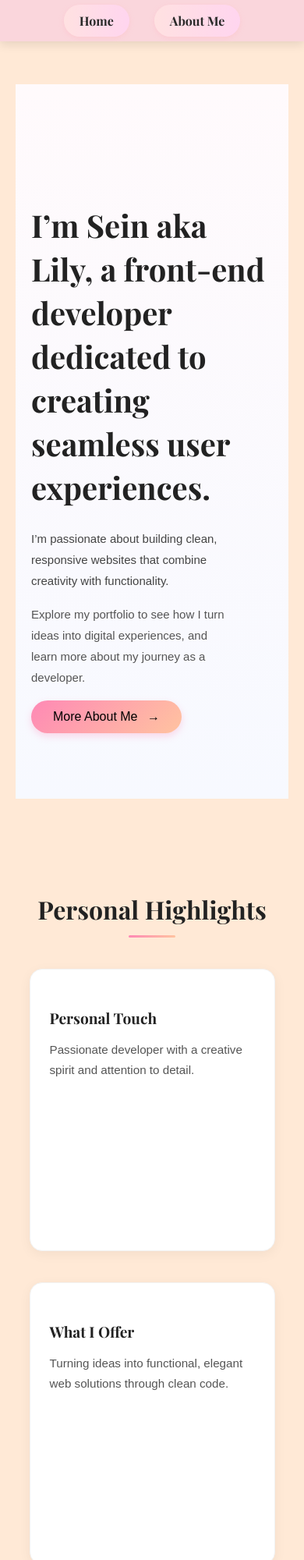
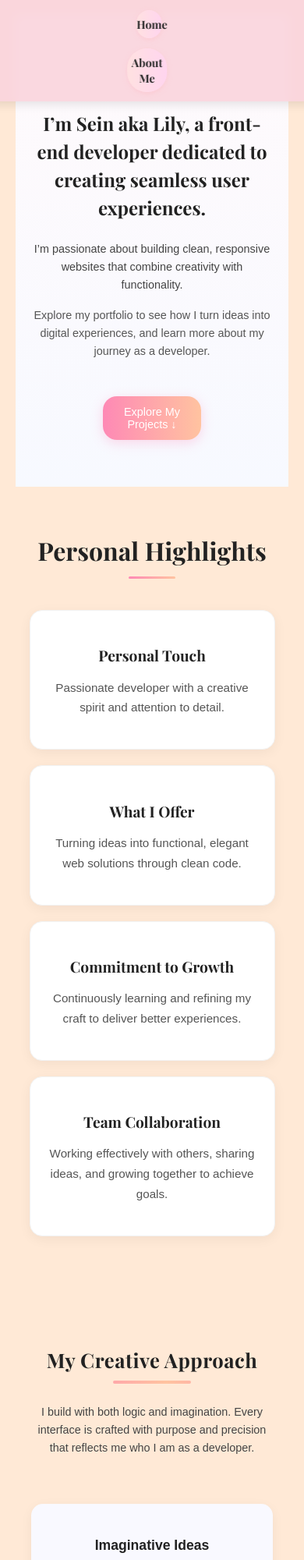
Before and after one commit to seinlei/slhn-curriculum-vitae, a plain HTML site: page index.html in a window 390 px wide. Shown: the top 2000 px of the page at 78% size. Drawn offline with nearby package versions, Linux system fonts and the light colour scheme; a web font is replaced by a local one.

Commit message:
Updated Design

```diff
--- a/index.html
+++ b/index.html
@@ -44,7 +44,15 @@
                     journey as a developer.
                 </p>
 
-                <a href="aboutme.html" class="about-me-button">More About Me <span class="arrow">→</span></a>
+                <div class="project-box">
+                    <button class="project-toggle">Explore My Projects ↓</button>
+                    <div class="project-dropdown">
+                        <a href="https://askkaibysein.netlify.app/" target="_blank">Mini Chatbot</a>
+                        <a href="https://table-creator-bysein.netlify.app/" target="_blank">Smart Table Creator</a>
+                        <a href="https://seinlei.github.io/bunnypopslhn/" target="_blank">Bunny Pop WebGame</a>
+                    </div>
+                </div>
+
             </div>
         </section>
 
@@ -71,14 +79,35 @@
         </section>
 
 
+        <section class="creative-approach">
+            <div class="approach-container">
+                <h2 class="approach-title">My Creative Approach</h2>
+                <div class="title-accent"></div>
 
+                <p class="approach-intro">
+                    I build with both logic and imagination. Every interface is crafted with purpose and precision that
+                    reflects me who I am as a developer.
+                </p>
 
-        <section class="quote-section">
-            <div class="quote-container">
-                <p class="quote-text">"There is always a way if you keep walking."</p>
-                <p class="quote-author">- Sein</p>
+                <div class="approach-cards">
+                    <div class="approach-card">
+                        <h3>Imaginative Ideas</h3>
+                        <p>I turn inspiration into clear and modern layouts that feel effortless.</p>
+                    </div>
+
+                    <div class="approach-card">
+                        <h3>Clean Execution</h3>
+                        <p>I focus on details that make each project consistent and polished.</p>
+                    </div>
+
+                    <div class="approach-card">
+                        <h3>Human Touch</h3>
+                        <p>I design for people to create experiences that feel natural and cool.</p>
+                    </div>
+                </div>
             </div>
         </section>
+
 
 
     </main>
@@ -91,7 +120,12 @@
                 <a href="https://github.com/seinlei" target="_blank">GitHub</a>
                 <a href="mailto:seinleihtarnee@gmail.com">Email</a>
             </div>
-            <p class="footer-copy">© 2025 Sein. All rights reserved.</p>
+            <p class="footer-copy"> © 2025 Sein. All rights reserved.</p>
+
+            <!-- <div class="footer-quote">
+                <p class="quote-text">“There is always a way if you keep walking.”</p>
+                <p class="quote-author">— Sein</p>
+            </div> -->
         </div>
     </footer>
 
--- a/styles/style1.css
+++ b/styles/style1.css
@@ -103,57 +103,74 @@ main {
     color: #555;
 }
 
-/* More About Me Button */
-
-.about-me-button {
+/* Explore My Projects Box */
+.project-box {
+  position: relative;
   display: inline-block;
-    padding: 12px 28px;
-    font-family: 'Poppins', sans-serif;
-    font-weight: 500;
-    font-size: 1rem;
-    color: black;
-    text-decoration: none;
-    border-radius: 30px;
-    background: linear-gradient(135deg, #fe89b5, #ffc3a0);
-    box-shadow: 0 4px 10px rgba(254, 137, 181, 0.3);
-    transition: all 0.3s ease;
-    position: relative;
-    overflow: hidden;
+  margin-top: 40px;
 }
 
-
-.about-me-button::before {
-    content: "";
-    position: absolute;
-    top: 0;
-    left: -75%;
-    width: 50%;
-    height: 100%;
-    background: linear-gradient(120deg, rgba(255, 255, 255, 0.3) 0%, rgba(255, 255, 255, 0) 100%);
-    transform: skewX(-20deg);
-    transition: all 0.6s ease;
+.project-toggle {
+  background: linear-gradient(90deg, #fe89b5, #ffc3a0);
+  color: #fff;
+  font-family: 'Poppins', sans-serif;
+  font-size: 1rem;
+  font-weight: 500;
+  padding: 14px 38px;
+  border: none;
+  border-radius: 18px;
+  cursor: pointer;
+  box-shadow: 0 4px 15px rgba(254, 137, 181, 0.3);
+  transition: all 0.3s ease;
 }
 
-.about-me-button:hover::before {
-    left: 130%;
+.project-toggle:hover {
+  transform: translateY(-3px);
+  box-shadow: 0 6px 20px rgba(254, 137, 181, 0.45);
 }
 
-.about-me-button:hover {
-    transform: translateY(-3px);
-    box-shadow: 0 8px 18px rgba(254, 137, 181, 0.4);
-    background: linear-gradient(135deg, #fe7fa7, #ffbfa6);
+/* Dropdown menu */
+.project-dropdown {
+  position: absolute;
+  left: 50%;
+  transform: translateX(-50%);
+  top: 110%;
+  background: #f0b1b1;
+  border-radius: 15px;
+  box-shadow: 0 6px 25px rgba(0, 0, 0, 0.1);
+  width: 240px;
+  padding: 15px 0;
+  opacity: 0;
+  visibility: hidden;
+  transition: opacity 0.4s ease, top 0.4s ease;
+  z-index: 10;
 }
 
-.arrow {
-    margin-left: 8px;
-    transition: transform 0.3s ease;
+.project-box:hover .project-dropdown {
+  opacity: 1;
+  visibility: visible;
+  top: 120%;
 }
 
-.about-me-button:hover .arrow {
-    transform: translateX(4px);
+/* Dropdown links */
+.project-dropdown a {
+  display: block;
+  text-decoration: none;
+  color: #333;
+  font-family: 'Poppins', sans-serif;
+  font-size: 0.95rem;
+  padding: 10px 20px;
+  transition: all 0.3s ease;
+  text-align: left;
 }
 
-/* skills section */
+.project-dropdown a:hover {
+  background: #fff0f6;
+  color: black;
+  padding-left: 25px;
+}
+
+/* second section - skills */
 .skills {
   margin: 120px auto;
   padding: 0 5%;
@@ -219,44 +236,87 @@ main {
   font-family: 'Poppins', sans-serif;
 }
 
-/* Quote Section */
-.quote-section {
+/* third section - creative approach */
+.creative-approach {
+  text-align: center;
   padding: 50px 20px;
-    text-align: center;
-    margin-top: 30px;
-    border-radius: 15px;
 }
 
-.quote-container {
-    max-width: 800px;
+.approach-container {
+  max-width: 1000px;
   margin: 0 auto;
-    position: relative;
 }
 
-.quote-text {
-    font-family: 'Caveat', cursive;
-    font-size: 36px;
-    color: #333;
+.approach-title {
+  font-family: 'Playfair Display', serif;
+  font-size: 2rem;
+  color: #222;
   margin-bottom: 10px;
-    animation: fadeIn 2s ease-in-out;
+  letter-spacing: 0.5px;
 }
 
-.quote-author {
-    font-family: 'Indie Flower', cursive;
-    font-size: 24px;
-    color: #555;
+.title-accent {
+  width: 100px;
+  height: 4px;
+  margin: 0 auto 25px;
+  border-radius: 3px;
+  background: linear-gradient(90deg, #fe89b5, #ffc3a0, #fe89b5);
+  background-size: 300% 100%;
+  animation: moveGradient 4s ease infinite;
 }
 
-@keyframes fadeIn {
-    from {
-        opacity: 0;
-        transform: translateY(20px);
+@keyframes moveGradient {
+  0% {
+    background-position: 0% 50%;
+  }
+  100% {
+    background-position: 100% 50%;
+  }
 }
 
-    to {
-        opacity: 1;
-        transform: translateY(0);
+.approach-intro {
+  font-family: 'Poppins', sans-serif;
+  font-size: 1rem;
+  color: #444;
+  margin: 0 auto 60px;
+  max-width: 700px;
+  line-height: 1.8;
 }
+
+.approach-cards {
+  display: flex;
+  flex-wrap: wrap;
+  justify-content: center;
+  gap: 25px;
+}
+
+.approach-card {
+  background: #f9f9ff;
+  border-radius: 15px;
+  padding: 30px 20px;
+  max-width: 280px;
+  box-shadow: 0 4px 15px rgba(0, 0, 0, 0.05);
+  transition: all 0.3s ease;
+}
+
+.approach-card h3 {
+  font-family: 'Poppins', sans-serif;
+  font-size: 1.1rem;
+  color: #222;
+  margin-bottom: 10px;
+}
+
+.approach-card p {
+  font-family: 'Playfair Display', serif;
+  font-size: 0.95rem;
+  color: #555;
+  line-height: 1.6;
+}
+
+.approach-card:hover {
+  background: #fff0f6;
+  transform: translateY(-5px);
+  box-shadow: 0 8px 20px rgba(254, 137, 181, 0.25);
 }
 
 /* Footer section */
@@ -325,62 +385,200 @@ main {
   letter-spacing: 0.3px;
 }
 
+/* .footer-quote {
+  margin-top: 15px;
+  padding-top: 15px;
+  border-top: 1px solid rgba(255, 255, 255, 0.1);
+}
+
+.footer-quote .quote-text {
+  font-family: 'Indie Flower', cursive;
+  font-size: 1.1rem;
+  color: #53092d;
+  text-shadow: 0 0 8px rgba(255, 182, 193, 0.6);
+  margin-bottom: 6px;
+}
+
+.footer-quote .quote-author {
+  font-family: 'Indie Flower', cursive;
+  font-size: 1rem;
+  color: #0c0c0c;
+  text-shadow: 0 0 6px rgba(255, 192, 203, 0.4);
+  margin-top: 0;
+}
+ */
 
 
+/* for tablets and mobile */
+@media (max-width: 1024px) {
+  .navigation ul {
+    gap: 1rem;
+  }
 
-/* Media Queries */
+  .intro-heading {
+    font-size: 1.8rem;
+  }
+
+  .skills-list,
+  .approach-cards {
+    gap: 20px;
+  }
+}
+
+/* For tablets and small laptops */
 @media (max-width: 768px) {
   header {
-        flex-direction: column;
     height: auto;
+    padding: 1rem;
+  }
+
+  .navigation ul {
+    flex-wrap: wrap;
+    justify-content: center;
+    gap: 1rem;
+  }
+
+  .navigation ul li a {
+    padding: 8px 14px;
+    font-size: 0.95rem;
   }
 
   .welcome-section {
-        margin-top: 25%;
+    flex-direction: column;
+    text-align: center;
+    padding: 100px 20px 60px;
   }
 
-    .welcome-section h2 {
-        font-size: 40px;
-        margin-left: 0;
+  .welcome-container {
+    text-align: center;
   }
 
-    .content-wrapper {
-        flex-direction: column;
-        align-items: center;
-    }
-
-    .profile-photo {
-        width: 200px;
-        height: 200px;
-        margin-top: 20%;
-        margin-left: 0;
+  .intro-heading {
+    font-size: 1.7rem;
+    line-height: 1.5;
   }
 
   .intro-text,
   .skills-text {
-        width: 80%;
-        font-size: 15px;
+    font-size: 0.95rem;
+    line-height: 1.6;
   }
 
-    .skills-list {
+  .project-box {
+    margin-top: 30px;
+  }
+
+  .project-toggle {
+    font-size: 0.95rem;
+    padding: 12px 28px;
+  }
+
+  .skills {
+    margin: 80px auto;
+  }
+
+  .skill-card {
+    flex: 1 1 100%;
+    text-align: center;
+  }
+
+  .creative-approach {
+    padding: 60px 20px;
+  }
+
+  .approach-intro {
+    font-size: 0.95rem;
+    line-height: 1.6;
+  }
+
+  .footer-container h3 {
+    font-size: 1.1rem;
+  }
+
+  .footer-links a {
+    font-size: 0.9rem;
+    margin: 0 10px;
+  }
+}
+
+/* For mobile phones (max-width: 480px) */
+@media (max-width: 480px) {
+  body {
+    min-height: auto;
+  }
+
+  header {
+    height: auto;
+    padding: 0.8rem;
+  }
+
+  .navigation ul {
     flex-direction: column;
     align-items: center;
+    gap: 0.8rem;
   }
 
-    .skill-logo {
-        max-width: 80%;
+  .navigation ul li a {
+    display: block;
+    width: 80%;
+    text-align: center;
+    font-size: 0.9rem;
+    padding: 8px 0;
   }
 
-    .code {
-        width: 60px;
-        height: 60px;
+  .intro-heading {
+    font-size: 1.5rem;
   }
 
-    .quote-text {
-        font-size: 24px;
+  .intro-text,
+  .skills-text {
+    width: 100%;
+    font-size: 0.9rem;
   }
 
-    .quote-author {
-        font-size: 18px;
+  .project-toggle {
+    width: 90%;
+    padding: 12px 0;
+    font-size: 0.9rem;
+  }
+
+  .project-dropdown {
+    width: 90%;
+  }
+
+  .skills {
+    margin: 60px auto;
+  }
+
+  .skill-card {
+    max-width: 100%;
+    padding: 25px 20px;
+  }
+
+  .approach-title {
+    font-size: 1.6rem;
+  }
+
+  .approach-intro {
+    font-size: 0.9rem;
+  }
+
+  .approach-card {
+    max-width: 100%;
+    padding: 25px 18px;
+  }
+
+  .footer-container h3 {
+    font-size: 1rem;
+  }
+
+  .footer-links a {
+    display: block;
+    margin: 6px 0;
+    font-size: 0.85rem;
+  }
+
+  .footer-copy {
+    font-size: 0.8rem;
   }
 }
```
Lines whose indentation alone changed are shown as unchanged.
